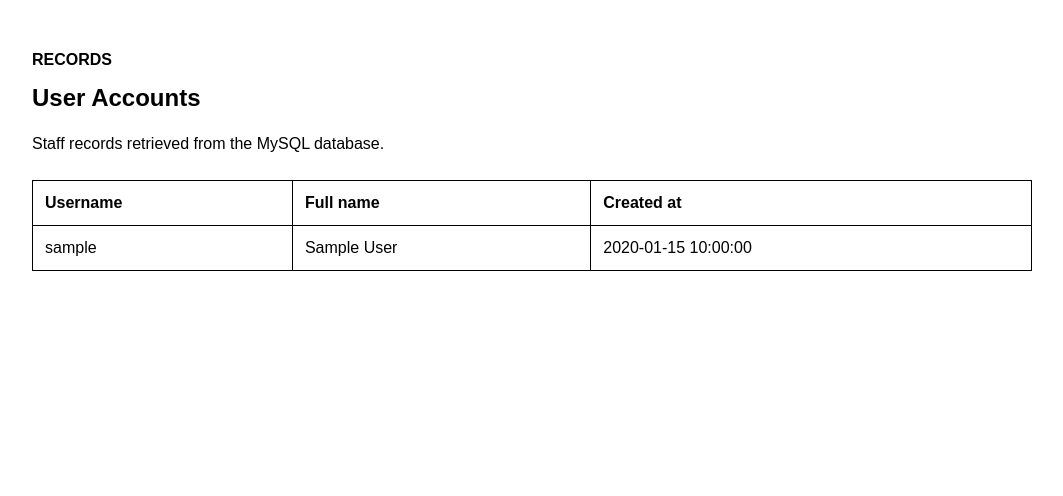
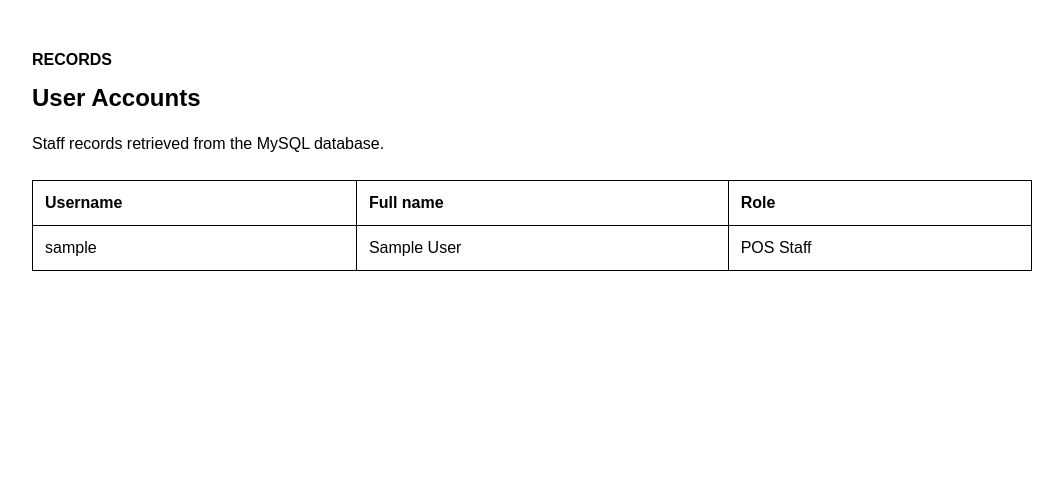
Before and after one commit to koFee2k5/it0049---Luna, a CodeIgniter 4 app: the page made by app/Views/users/index.php in a window 1280 px wide. Shown: the part 62-558 px from the top of the page, without its empty margins (108-1171 px from the left). Run offline with PHP 8.4 and a stand-in for CodeIgniter, Linux system fonts and the light colour scheme; the template is opened without the code that fills it: most values are stand-ins (such as "Sample title", 1, 10 or a date in 2020); some libraries are stand-ins or nearby versions.

```diff
--- a/app/Views/customers/index.php
+++ b/app/Views/customers/index.php
@@ -13,7 +13,6 @@
                     <th>Full name</th>
                     <th>Email</th>
                     <th>Phone</th>
-                    <th>Created at</th>
                 </tr>
             </thead>
             <tbody>
@@ -22,7 +21,6 @@
                         <td><?= esc($customer['full_name']) ?></td>
                         <td><?= esc($customer['email']) ?></td>
                         <td><?= esc($customer['phone']) ?></td>
-                        <td><?= esc($customer['created_at']) ?></td>
                     </tr>
                 <?php endforeach ?>
             </tbody>
--- a/app/Views/users/index.php
+++ b/app/Views/users/index.php
@@ -12,7 +12,7 @@
                 <tr>
                     <th>Username</th>
                     <th>Full name</th>
-                    <th>Created at</th>
+                    <th>Role</th>
                 </tr>
             </thead>
             <tbody>
@@ -20,7 +20,7 @@
                     <tr>
                         <td><?= esc($user['username']) ?></td>
                         <td><?= esc($user['full_name']) ?></td>
-                        <td><?= esc($user['created_at']) ?></td>
+                        <td><span class="role">POS Staff</span></td>
                     </tr>
                 <?php endforeach ?>
             </tbody>
```
Also changed, not shown: README.md, 1 other file.
